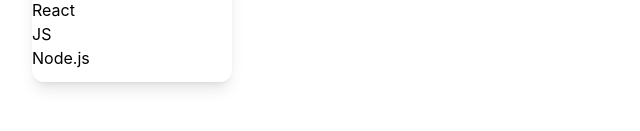
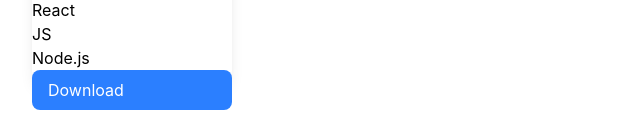
Before and after one commit to Aina483/ReactJS, a React (Vite) app: page / in a window 1280 px wide. Shown: the part 666-797 px from the top of the page, without its empty margins (0-640 px from the left). Built offline with nearby package versions, Linux system fonts and the light colour scheme; the HTML template or start-up script is replaced by a standard one.

Commit message:
Added functionn as prop(child - pareent communication)

```diff
--- a/src/App.jsx
+++ b/src/App.jsx
@@ -10,6 +10,10 @@
   const skills = ["React", "JS", "Node.js"]
   const user = {name:"Aina" , role:"SDE" , experience : 1.2}
 
+  function handleDownload(){
+    console.log("download button clicked")
+  }
+
   return (
     <div className='m-4 p-4'>
       <h1>This is the practice React project.</h1>
@@ -20,6 +24,7 @@
       <Resume
       skills = {skills}
       user = {user}
+      onDownload = {handleDownload}
       />
 
 
--- a/src/components/Resume.jsx
+++ b/src/components/Resume.jsx
@@ -1,6 +1,6 @@
 import React from 'react'
 
-const Resume = ({skills , user}) => {
+const Resume = ({skills , user, onDownload}) => {
   return (
     <div className= "rounded-xl shadow-lg bg-white h-50 w-50 visible">
         <h1 className = " p-8 text-xl italic font-bold">
@@ -13,6 +13,11 @@
             })}
             </ul>
 
+        <div className=" bg-blue-500 hover:bg-blue-600 text-white px-4 py-2 rounded-lg">
+            <button onClick={onDownload}>Download</button>
+
+        </div>
+
 
     </div>
   )
```
